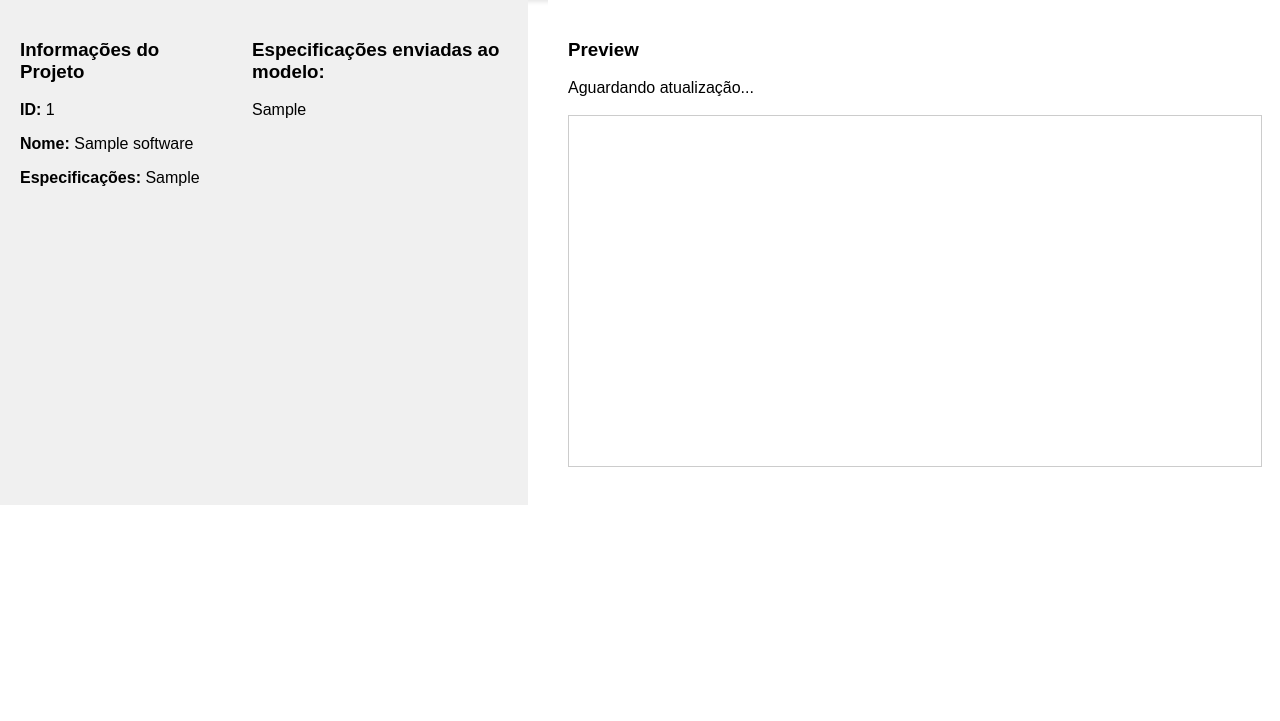
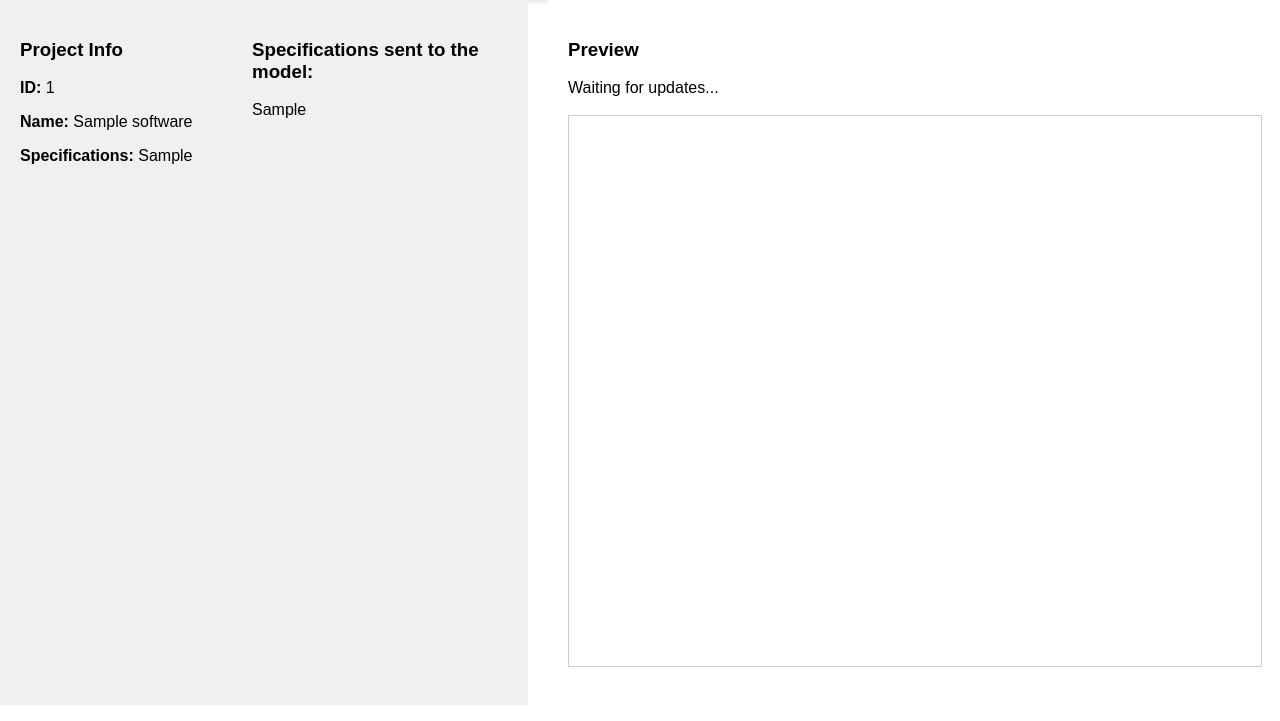
Before and after one commit to gbavila/softgen, a Django app: template softgen-django/code_generator/templates/preview.html in a window 1280 px wide. Shown: the part 79-800 px from the top of the page. Run offline with Django 5.2, Linux system fonts and the light colour scheme; the template is opened without the code that fills it: values that come from a table or form of the project are taken from there, others are empty; tables that the repository leaves empty hold one stand-in row (values such as "Sample post"); a database or web service that is not in the repository returns one stand-in record (values such as "Sample title"); data that the repository does not hold is empty; parts of the project's set-up code (start-up, migrations or seed data) failed here and were passed over.

Commit message:
translate templates to english

```diff
--- a/softgen-django/code_generator/services/github.py
+++ b/softgen-django/code_generator/services/github.py
@@ -144,8 +144,9 @@ def update_software_files(software_id, version):
         try:
             if not file.content:
                 git_manager.delete_file(repo_name, file.path, file.instructions, branch)
+            elif file.version == 1: # Adds if does not exist
+                git_manager.create_file(repo_name, file.path, file.instructions, file.content, branch)
             else:
-                # Adds if does not exist
                 git_manager.update_file(repo_name, file.path, file.instructions, file.content, branch)
         except GithubException as e:
             print(f"Error updating/deleting file {file.path} in repository {repo_name}: {str(e)}")
--- a/softgen-django/code_generator/static/css/preview.css
+++ b/softgen-django/code_generator/static/css/preview.css
@@ -32,7 +32,7 @@ body, html {
 
 #iframe-container {
     width: 100%;
-    height: 350px;
+    height: 550px;
     border: 1px solid #ccc;
     overflow: hidden;
     position: relative;
--- a/softgen-django/code_generator/tasks.py
+++ b/softgen-django/code_generator/tasks.py
@@ -176,7 +176,7 @@ def update_software_task(
     next_run_version = runs.order_by('-run_number').first().run_number + 1
 
     if check_threshold:
-        threshold = 5
+        threshold = 8
         if next_run_version > threshold:
             print(f'Max re-generation retries reached ({threshold}).')
             return
--- a/softgen-django/code_generator/templates/preview.html
+++ b/softgen-django/code_generator/templates/preview.html
@@ -1,7 +1,7 @@
 <!DOCTYPE html>
 <html>
 <head>
-    <title>Preview Software</title>
+    <title>Software Preview</title>
     {% load static %}
     <link rel="stylesheet" href="{% static 'css/header.css' %}">
     <link rel="stylesheet" href="{% static 'css/preview.css' %}">
@@ -12,21 +12,21 @@
     </header>
     <div class="container">
         <div class="software-info">
-            <h3>Informações do Projeto</h3>
+            <h3>Project Info</h3>
             <p id="software-id"><strong>ID:</strong> {{ software.id }}</p>
-            <p id="software-name"><strong>Nome:</strong> {{ software.name }}</p>
-            <p id="software-specs"><strong>Especificações:</strong> {{ software.specs }}</p>
+            <p id="software-name"><strong>Name:</strong> {{ software.name }}</p>
+            <p id="software-specs"><strong>Specifications:</strong> {{ software.specs }}</p>
         </div>
         <div class="proc-specs">
-            <h3>Especificações enviadas ao modelo:</h3>
+            <h3>Specifications sent to the model:</h3>
             <p id="software-proc-specs">{{ software.processed_specs }}</p>
         </div>
         <div class="preview-box">
             <h3>Preview</h3>
             <div class="upper-preview">
-                <div id="status-box">Aguardando atualização...</div>
+                <div id="status-box">Waiting for updates...</div>
                 <div id="delete-box" style="display: none;">
-                    <button onclick="deleteSoftware()">Deletar</button>
+                    <button onclick="deleteSoftware()">Delete</button>
                 </div>
             </div>
             <br>
@@ -36,9 +36,9 @@
             <br>
             <div id="update-input-box" style="display: none;">
                 <div>
-                    <textarea id="prompt-input" placeholder="O que pode melhorar?"></textarea>
+                    <textarea id="prompt-input" placeholder="What can improve?"></textarea>
                 </div>
-                <button onclick="sendUpdate()">Ajustar</button>
+                <button onclick="sendUpdate()">Update</button>
             </div>
             <script>
                 function checkForUpdates() {
@@ -50,11 +50,11 @@
                             console.log(data);
                             document.getElementById('software-proc-specs').innerHTML = data.processed_specs.replace(/\n/g, '<br>') // rewrite with llm's specs
                             if (data.generation_finished && data.github_url == null) {
-                                document.getElementById('status-box').innerHTML = 'Geração de Código finalizada.<br>Enviando código para o Github...';
+                                document.getElementById('status-box').innerHTML = 'Code generation completed.<br>Submitting code to Github...';
                                 setTimeout(checkForUpdates, update_interval);
                             } else if (data.generation_finished && data.github_url != null) {
                                 document.getElementById('delete-box').style.display = 'block';
-                                let statusHTML = 'Geração de Código finalizada:<br><a href="' + data.github_url + '">' + data.github_url + '</a>';
+                                let statusHTML = 'Code generation completed:<br><a href="' + data.github_url + '">' + data.github_url + '</a>';
                                 if (data.deployment_status != null) {
                                     statusHTML += '<br>Deployment Status (Vercel): ' + data.deployment_status;
                                     if (data.vercel_url != null) {
@@ -75,7 +75,7 @@
                                 setTimeout(checkForUpdates, update_interval);
                             }
                         })
-                        .catch(error => console.error('Erro ao buscar atualizações:', error));
+                        .catch(error => console.error('Error when checking for updates:', error));
                 }
 
                 function sendUpdate() {
@@ -94,7 +94,7 @@
                         document.getElementById('update-input-box').style.display = 'none';
                         document.getElementById('prompt-input').value = '';
                         document.getElementById('iframe-container').innerHTML = '';
-                        document.getElementById('status-box').innerHTML = 'Aguardando atualização...';
+                        document.getElementById('status-box').innerHTML = 'Waiting for updates...';
                         setTimeout(checkForUpdates(), 5000);
                     })
                     .catch((error) => {
@@ -103,22 +103,22 @@
                 }
 
                 function deleteSoftware() {
-                    if (confirm("Tem certeza de que deseja deletar este projeto? O repositório no GitHub e projeto na Vercel também serão removidos.")) {
+                    if (confirm("Are you sure you want to delete this project? GitHub repository and Vercel project will also be removed.")) {
                         const softwareId = '{{ software.id }}';
                         fetch(`/delete/?software_id=${softwareId}`, {
                             method: 'DELETE',
                         })
                         .then(response => {
                             if (response.ok) {
-                                alert("Projeto deletado com sucesso.");
+                                alert("Project deleted successfully.");
                                 window.location.href = "/submit/"; // Redireciona para a página de submit
                             } else {
-                                alert("Erro ao deletar o projeto.");
+                                alert("Error when deleting project.");
                             }
                         })
                         .catch((error) => {
-                            console.error('Erro ao deletar:', error);
-                            alert("Erro ao deletar o projeto.");
+                            console.error('Error when deleting:', error);
+                            alert("Error when deleting project.");
                         });
                     }
                 }
--- a/softgen-django/code_generator/utils.py
+++ b/softgen-django/code_generator/utils.py
@@ -120,7 +120,7 @@ def process_specs(software: Software) -> Software:
     {example_processed_specs}
     End of example.
     There is no need to strictly follow the example, but elements you should not modify from the example are:
-    - Deployment on vercel platform and everything related to it.
+    - Deployment on vercel platform and everything related to it, including the vercel.json format suggestion, with the natively supported frameworks list.
     - Choose a single framework, there should not be any database involved. Change framework if suited.
     """)
 
```
Also changed, not shown: softgen-django/code_generator/templates/spec_form.html (+4 -4 lines).
